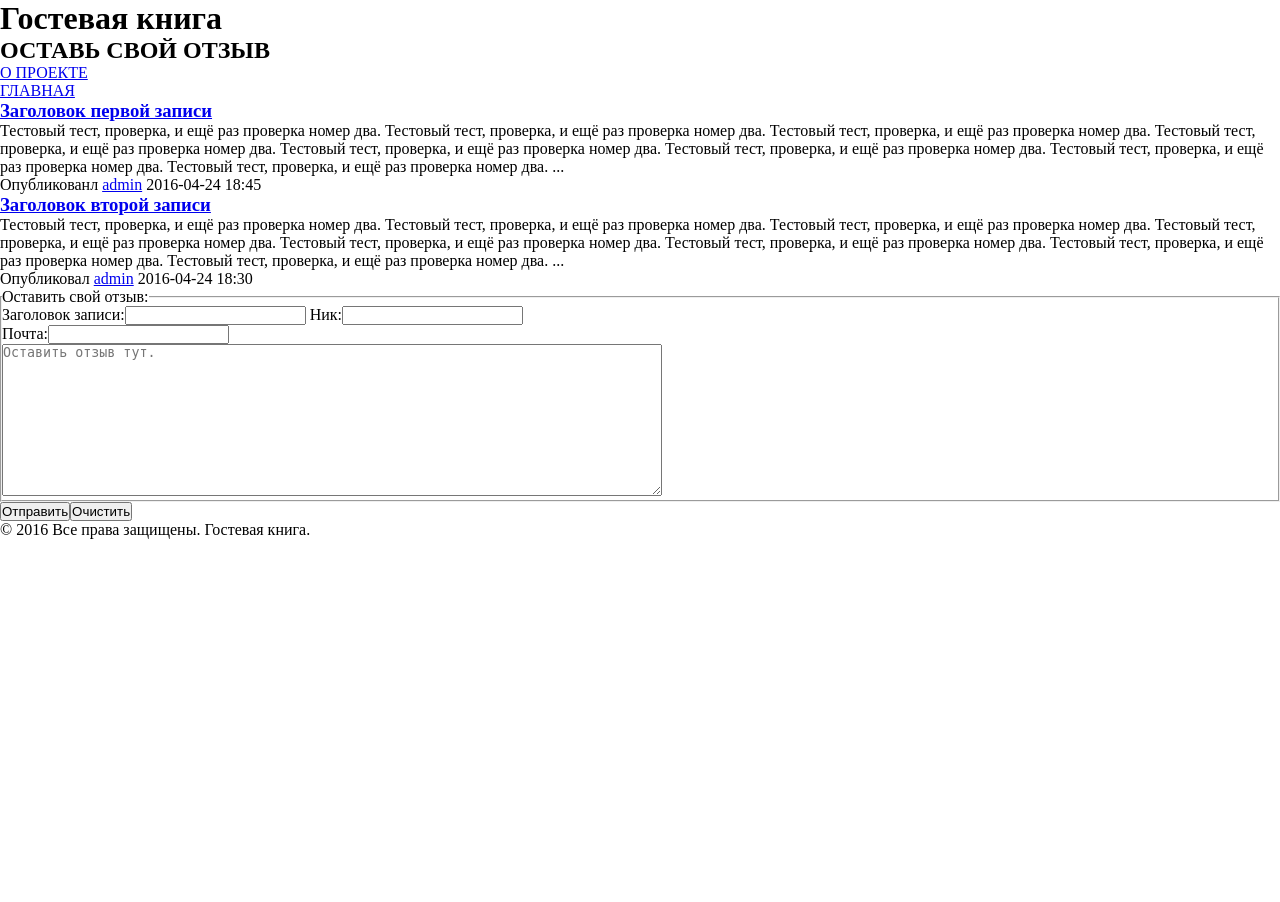
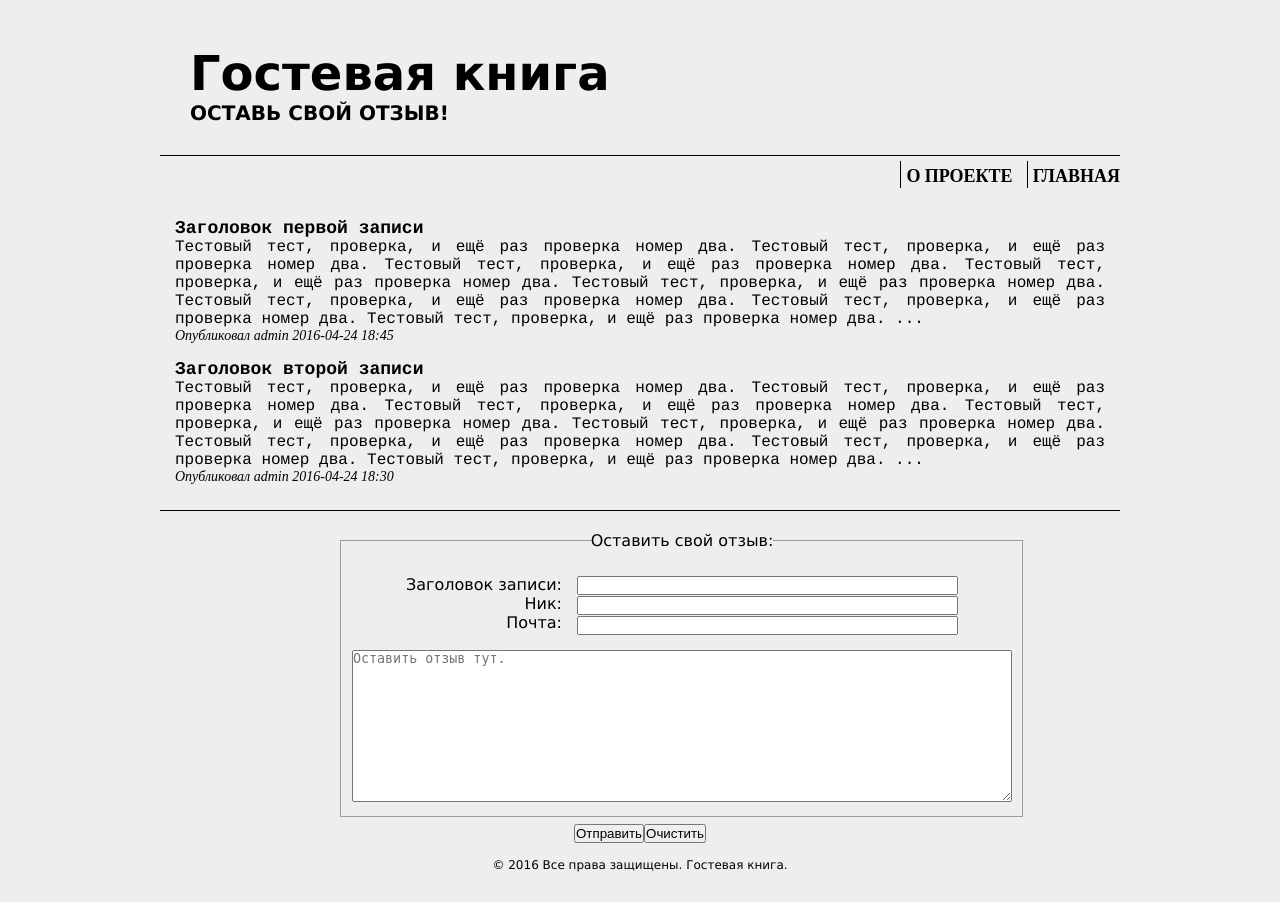
Before and after one commit to MakDIGer/guest_book, a PHP site: page / in a window 1280 px wide. Before the commit the page ends 539 px from the top, so only its background shows below. Run offline with PHP 8.4, Linux system fonts and the light colour scheme.

Commit message:
Finished design

```diff
--- a/design/index.html
+++ b/design/index.html
@@ -11,7 +11,7 @@
     <div id="wrapper">
         <header id="main_header">
             <h1>Гостевая книга</h1>
-            <h2>ОСТАВЬ СВОЙ ОТЗЫВ</h2>
+            <h2>ОСТАВЬ СВОЙ ОТЗЫВ!</h2>
         </header>
         <nav id="main_nav">
             <ul>
@@ -19,7 +19,6 @@
                 <li><a href="#">ГЛАВНАЯ</a></li>
             </ul>
         </nav>
-        <div id="container">
         <section id="main_section">
             <article>
                 <header>
@@ -27,7 +26,7 @@
                 </header>
                 <p>Тестовый тест, проверка, и ещё раз проверка номер два. Тестовый тест, проверка, и ещё раз проверка номер два. Тестовый тест, проверка, и ещё раз проверка номер два. Тестовый тест, проверка, и ещё раз проверка номер два. Тестовый тест, проверка, и ещё раз проверка номер два. Тестовый тест, проверка, и ещё раз проверка номер два. Тестовый тест, проверка, и ещё раз проверка номер два. Тестовый тест, проверка, и ещё раз проверка номер два. ...</p>
                 <footer>
-                        <time datetime="2016-04-24" pubdate>Опубликованл <a href="email:admin@obj.kgdnet.ru">admin</a> 2016-04-24 18:45</time>
+                    <time datetime="2016-04-24" pubdate><em>Опубликовал <a href="email:admin@obj.kgdnet.ru">admin</a> 2016-04-24 18:45</em></time>
                     </footer>
             </article>
             <article>
@@ -36,28 +35,32 @@
                 </header>
                 <p>Тестовый тест, проверка, и ещё раз проверка номер два. Тестовый тест, проверка, и ещё раз проверка номер два. Тестовый тест, проверка, и ещё раз проверка номер два. Тестовый тест, проверка, и ещё раз проверка номер два. Тестовый тест, проверка, и ещё раз проверка номер два. Тестовый тест, проверка, и ещё раз проверка номер два. Тестовый тест, проверка, и ещё раз проверка номер два. Тестовый тест, проверка, и ещё раз проверка номер два. ...</p>
                 <footer>
-                        <time datetime="2016-04-24" pubdate>Опубликовал <a href="email:admin@obj.kgdnet.ru">admin</a> 2016-04-24 18:30</time>
+                    <time datetime="2016-04-24" pubdate><em>Опубликовал <a href="email:admin@obj.kgdnet.ru">admin</a> 2016-04-24 18:30</em></time>
                 </footer>
             </article>
         </section>
-            <section>
+        <section id="otziv">
             <form>
                 <fieldset>
                     <legend>Оставить свой отзыв:</legend>
-                        <p>
-                            <label for="title">Заголовок записи:</label><input type="text" name="title">
-                            <label for="nickname">Ник:</label><input type="text" name="nickname">
-                        </p>
-                        <p>
-                            <label for="email">Почта:</label><input type="email" name="email">
-                        </p>
-                        <textarea name="text" cols="80" rows="10" placeholder="Оставить отзыв тут."></textarea>
+                    <div id="bigbox">
+                    <div id="box1">
+                        <p><label for="title">Заголовок записи:</label></p>
+                        <p><label for="nickname">Ник:</label></p>
+                        <p><label for="email">Почта:</label></p>
+                    </div>
+                    <div id="box2">
+                        <p><input type="text" name="title" maxlength="128" size="45"></p>
+                        <p><input type="text" name="nickname" maxlength="64" size="45"></p>
+                        <p><input type="email" name="email" size="45" maxlength="128"></p>
+                    </div>
+                    </div>
+                    <textarea name="text" cols="80" rows="10" maxlength="800" placeholder="Оставить отзыв тут."></textarea>
                 </fieldset>
                 <p><input type="submit" value="Отправить"><input type="reset" value="Очистить"></p>
             </form>
         </section>
-        </div>
-        <footer>
+        <footer id="main_footer">
             &copy; 2016 Все права защищены. Гостевая книга.
         </footer>
     </div>
--- a/design/styles.css
+++ b/design/styles.css
@@ -3,4 +3,174 @@
     padding: 0px 0px;
 }
 
-/* Заполнить таблицу стилей */
+header nav section article footer {
+    display: block;
+}
+
+body {
+    width: 100%;
+    background-color: #eeeeee;
+
+    display: -o-box;
+    display: -webkit-box;
+    display: -moz-box;
+
+    -o-box-pack: center;
+    -moz-box-pack: center;
+    -webkit-box-pack: center;
+}
+
+a:link {
+    color: #000000;
+    text-decoration: none;
+}
+
+a:visited {
+    color: #000000;
+    text-decoration: none;
+}
+
+a:active {
+    color: #000000;
+    text-decoration: none;
+}
+
+a:hover {
+    color: #000000;
+    text-decoration: underline;
+}
+
+#wrapper {
+	margin: 15px 0px;
+    max-width: 960px;
+
+    display: -o-box;
+    display: -webkit-box;
+    display: -moz-box;
+
+    -o-box-orient: vertical;
+    -moz-box-orient: vertical;
+    -webkit-box-orient: vertical;
+
+    -o-box-flex: 1;
+    -moz-box-flex: 1;
+    -webkit-box-flex: 1;
+}
+
+#main_header {
+    border-bottom: 1px solid #000000;
+    font: bold 24px verdana, sans-serif;
+    padding: 30px;
+}
+
+#main_header h2 {
+    font-size: 20px;
+}
+
+#main_nav {
+    font: bold 18px impact;
+    text-align: right;
+}
+
+#main_nav li {
+    display: inline-block;
+    list-style: none;
+    margin: 5px 0px 5px 10px;
+    padding: 0px 0px 0px 5px;
+    border-left: 1px solid #000000;
+}
+
+#main_section {
+    margin: 5px 5px;
+    padding: 10px 10px;
+}
+
+#main_section h3 {
+    font: bold 18px courier;
+    text-align: left;
+}
+
+#main_section p {
+    text-align: justify;
+    font: 16px courier;
+}
+
+article {
+    margin: 5px 0px;
+    padding: 5px 0px;
+}
+
+article footer {
+    text-align: left;
+    font-size: 14px;
+}
+
+#otziv {
+    width: 100%;
+    border-top: 1px solid #000000;
+    padding: 15px 0px 0px 0px;
+
+    display: -o-box;
+    display: -moz-box;
+    display: -webkit-box;
+
+    -o-box-pack: center;
+    -moz-box-pack: center;
+    -webkit-box-pack: center;
+}
+
+#otziv form {
+    max-width: 600px;
+    font: 16px verdana, sans-serif;
+    text-align: center;
+
+    -o-box-flex: 1;
+    -moz-box-flex: 1;
+    -webkit-box-flex: 1;
+}
+
+#otziv fieldset {
+    margin: 5px 0px;
+    padding: 10px 10px;
+}
+
+#bigbox {
+    width: 100%;
+
+    display: -o-box;
+    display: -moz-box;
+    display: -webkit-box;
+
+    -o-box-orient: horizontal;
+    -moz-box-orient: horizontal;
+    -webkit-box-orient: horizontal;
+
+    -o-box-pack: center;
+    -moz-box-pack: center;
+    -webkit-box-pack: center;
+}
+
+#box1 {
+	margin: 10px 0px 10px 10px;
+	padding: 5px 5px 5px 0px;
+	width: 200px;
+	text-align: right;
+    width: 200px;
+}
+
+#box2 {
+	margin: 10px 0px 10px 10px;
+	padding: 5px 5px 5px 0px;
+	text-align: left;
+
+    -o-box-flex: 1;
+    -moz-box-flex: 1;
+    -webkit-box-flex: 1;
+}
+
+#main_footer {
+    margin: 10px 0px;
+    padding: 5px 0px;
+    font: 12px verdana, sans-serif;
+    text-align: center;
+}
```
Lines whose indentation alone changed are shown as unchanged.
